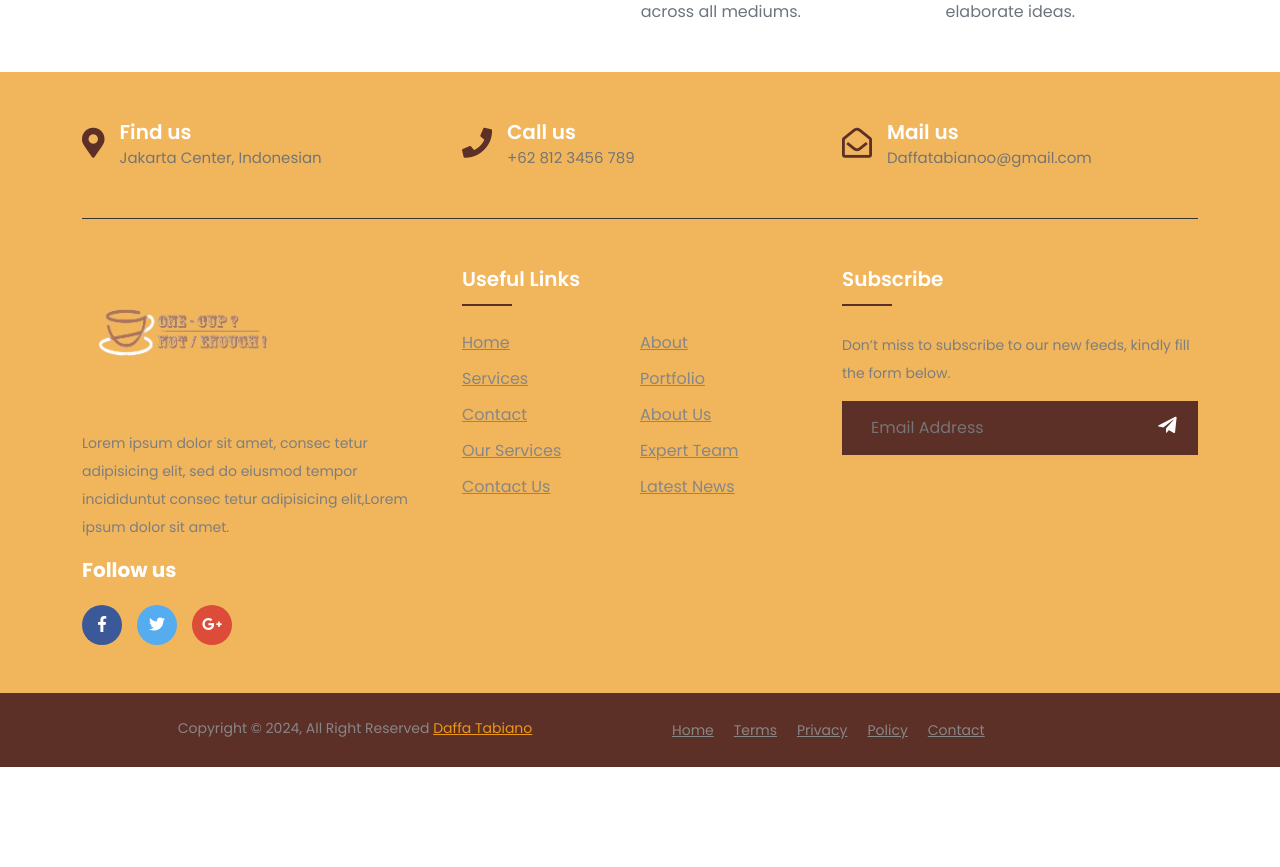
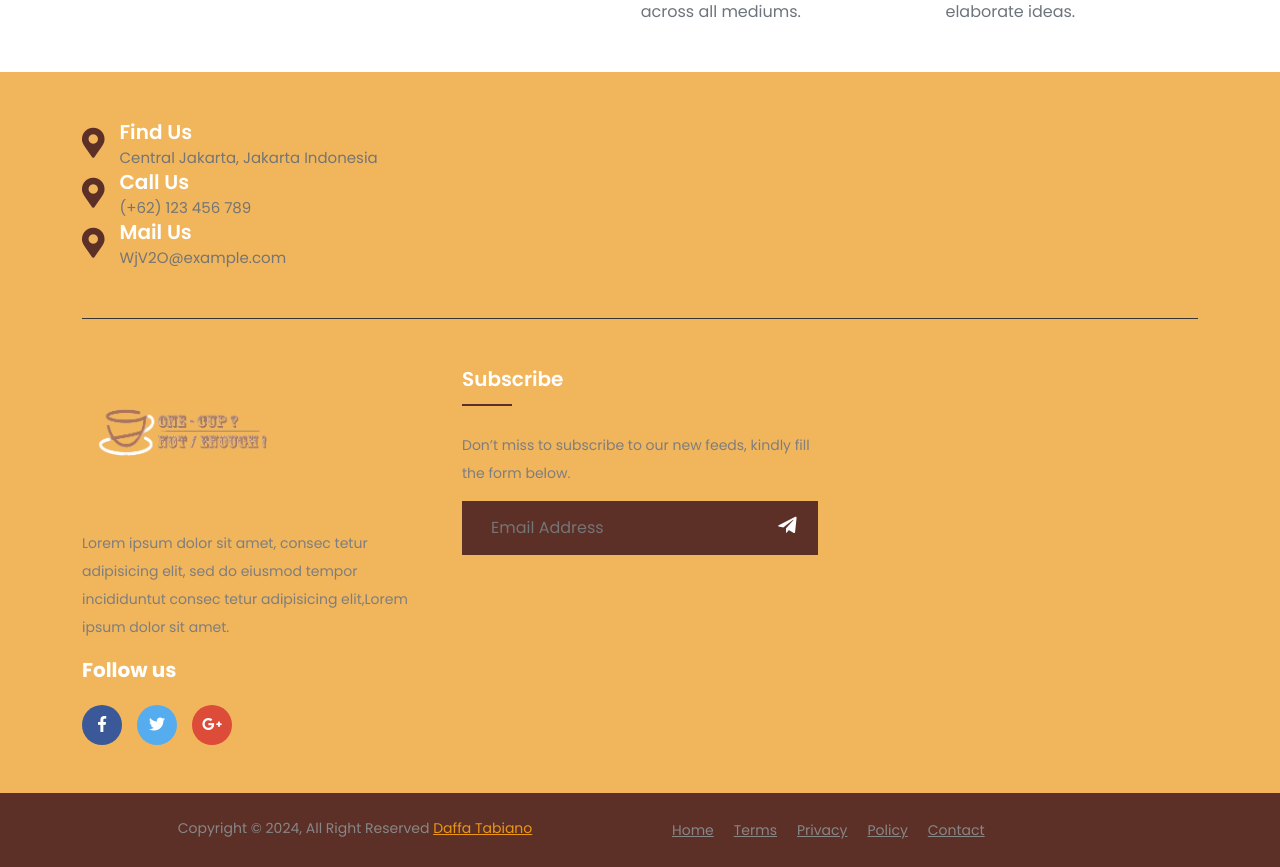
Before and after one commit to daffatabiano/miniProject_React, a React (Vite) app: page / in a window 1280 px wide. Shown: the part 1708-2575 px from the top of the page. Before the commit the page ends 2475 px from the top, so only its background shows below. Built offline with nearby package versions, Linux system fonts and the light colour scheme; a web font is replaced by a local one.

Commit message:
modified Footer.jsx => parsing to some part until a little parting, making a FooterList.jsx which a inner side have a child a named is singleCta elemnt

```diff
--- a/src/components/Footer.jsx
+++ b/src/components/Footer.jsx
@@ -1,4 +1,5 @@
 import '../footer.css';
+import FooterListed from './elements/ParsingFooter/FooterList';
 
 const Footer = () => {
     return (
@@ -8,33 +9,24 @@ const Footer = () => {
                 <div className="container">
                     <div className="footer-cta pt-5 pb-5">
                         <div className="row">
-                            <div className="col-xl-4 col-md-4 mb-30">
-                                <div className="single-cta">
-                                    <i className="fas fa-map-marker-alt"></i>
-                                    <div className="cta-text">
-                                        <h4>Find us</h4>
-                                        <span>Jakarta Center, Indonesian</span>
-                                    </div>
-                                </div>
-                            </div>
-                            <div className="col-xl-4 col-md-4 mb-30">
-                                <div className="single-cta">
-                                    <i className="fas fa-phone"></i>
-                                    <div className="cta-text">
-                                        <h4>Call us</h4>
-                                        <span>+62 812 3456 789</span>
-                                    </div>
-                                </div>
-                            </div>
-                            <div className="col-xl-4 col-md-4 mb-30">
-                                <div className="single-cta">
-                                    <i className="far fa-envelope-open"></i>
-                                    <div className="cta-text">
-                                        <h4>Mail us</h4>
-                                        <span>Daffatabianoo@gmail.com</span>
-                                    </div>
-                                </div>
-                            </div>
+                            {/* making parting of a Find Us/ Call us /Mail us
+                            START */}
+                            <FooterListed>
+                                <FooterListed.singleCta
+                                    title="Find Us"
+                                    text="Central Jakarta, Jakarta Indonesia"
+                                />
+                                <FooterListed.singleCta
+                                    title="Call Us"
+                                    text="(+62) 123 456 789"
+                                />
+                                <FooterListed.singleCta
+                                    title="Mail Us"
+                                    text="WjV2O@example.com"
+                                />
+                            </FooterListed>
+
+                            {/* END */}
                         </div>
                     </div>
                     <div className="footer-content pt-5 pb-5">
@@ -73,45 +65,14 @@ const Footer = () => {
                                     </div>
                                 </div>
                             </div>
-                            <div className="col-xl-4 col-lg-4 col-md-6 mb-30">
-                                <div className="footer-widget">
-                                    <div className="footer-widget-heading">
-                                        <h3>Useful Links</h3>
-                                    </div>
-                                    <ul>
-                                        <li>
-                                            <a href="#">Home</a>
-                                        </li>
-                                        <li>
-                                            <a href="#">about</a>
-                                        </li>
-                                        <li>
-                                            <a href="#">services</a>
-                                        </li>
-                                        <li>
-                                            <a href="#">portfolio</a>
-                                        </li>
-                                        <li>
-                                            <a href="#">Contact</a>
-                                        </li>
-                                        <li>
-                                            <a href="#">About us</a>
-                                        </li>
-                                        <li>
-                                            <a href="#">Our Services</a>
-                                        </li>
-                                        <li>
-                                            <a href="#">Expert Team</a>
-                                        </li>
-                                        <li>
-                                            <a href="#">Contact us</a>
-                                        </li>
-                                        <li>
-                                            <a href="#">Latest News</a>
-                                        </li>
-                                    </ul>
-                                </div>
-                            </div>
+
+                            {/* making a part footer-widget on Useful Links Named
+                            START*/}
+
+                            {/* END */}
+
+                            {/* making a parsing footer widget on Subscribe Named
+                                START */}
                             <div className="col-xl-4 col-lg-4 col-md-6 mb-50">
                                 <div className="footer-widget">
                                     <div className="footer-widget-heading">
@@ -136,6 +97,7 @@ const Footer = () => {
                                     </div>
                                 </div>
                             </div>
+                            {/* END */}
                         </div>
                     </div>
                 </div>
--- /dev/null
+++ b/src/components/elements/ParsingFooter/FooterList.jsx
@@ -0,0 +1,27 @@
+/* eslint-disable react/prop-types */
+const FooterListed = (props) => {
+    const { children } = props;
+    return (
+        <>
+            <div className="col-xl-4 col-md-4 mb-30">{children}</div>
+        </>
+    );
+};
+
+const singleCta = (props) => {
+    const { title, text } = props;
+    return (
+        <>
+            <div className="single-cta">
+                <i className="fas fa-map-marker-alt"></i>
+                <div className="cta-text">
+                    <h4>{title}</h4>
+                    <span>{text}</span>
+                </div>
+            </div>
+        </>
+    );
+};
+
+FooterListed.singleCta = singleCta;
+export default FooterListed;
```
Also changed, not shown: src/components/elements/NavbarItem.jsx (+7 -7 lines).
